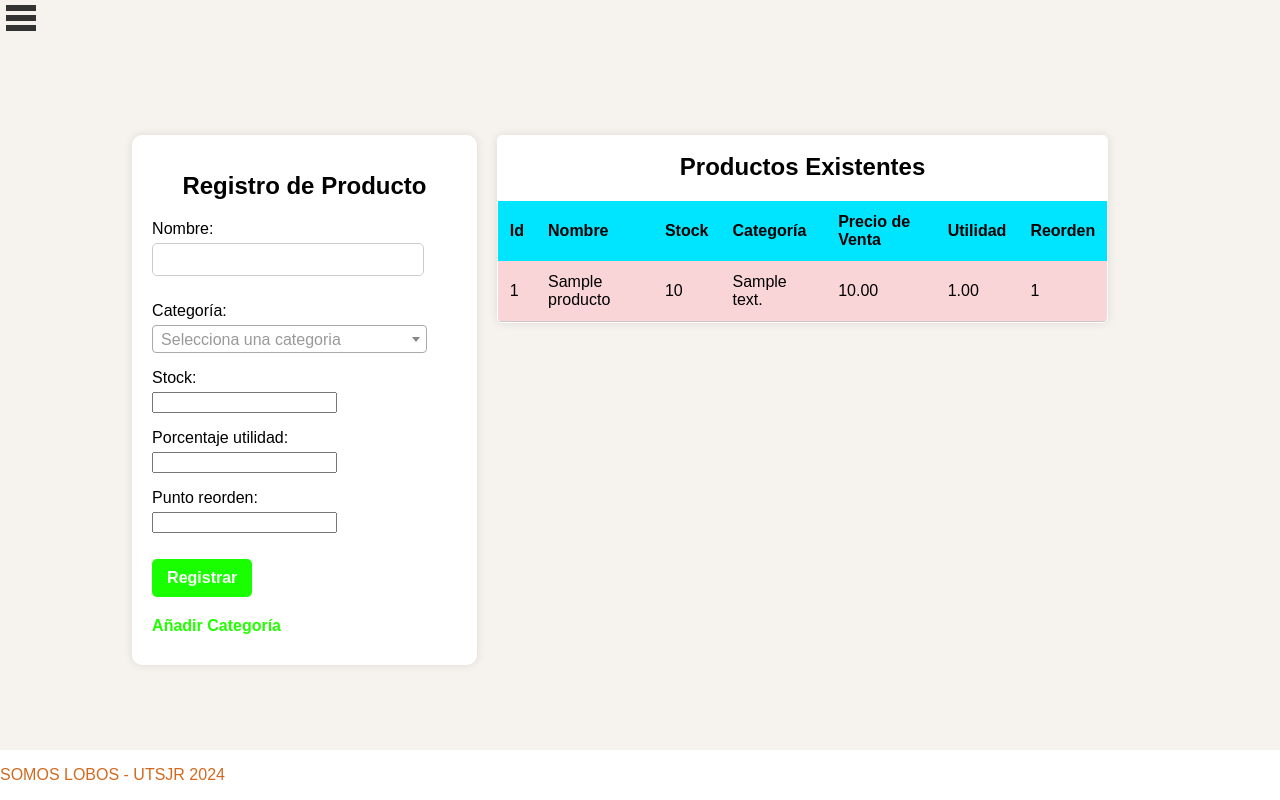
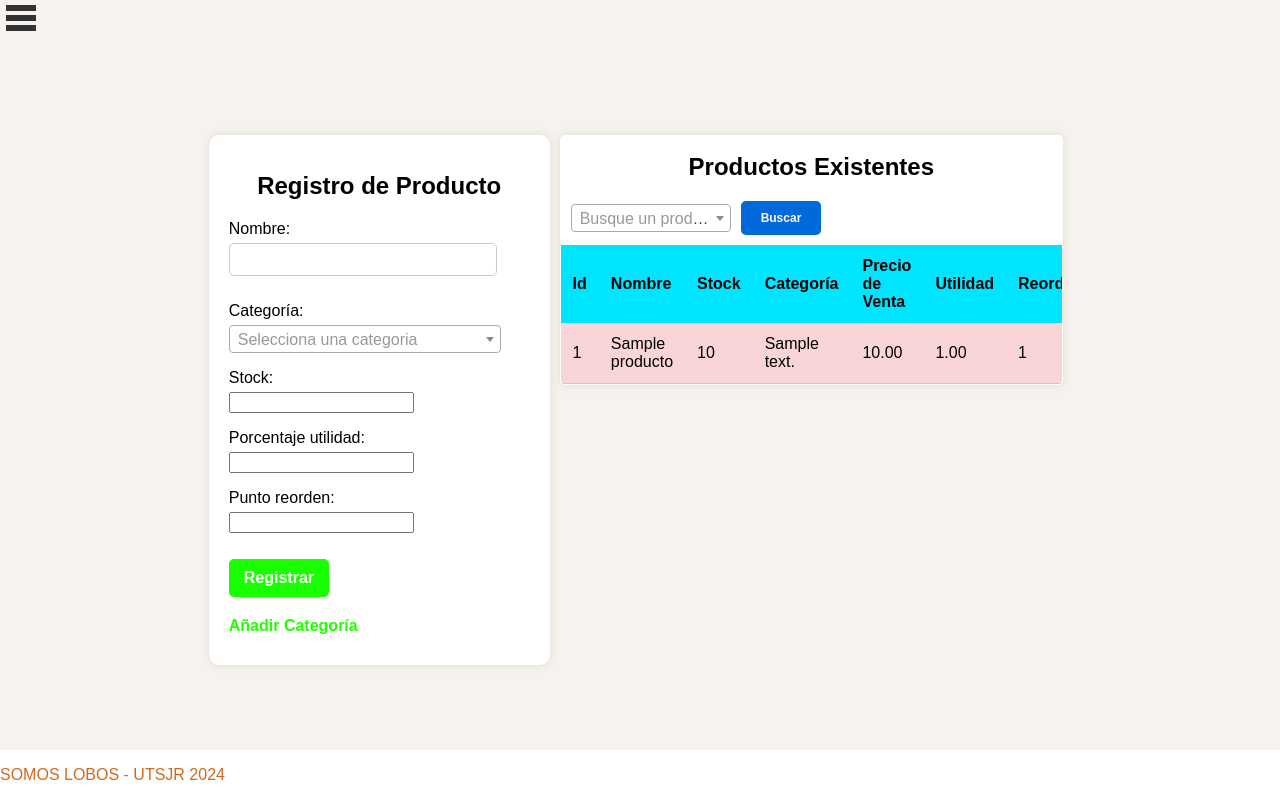
Before and after one commit to Cyrc3/estadias2, a Django app: page /registrar_inventario/ in a window 1280 px wide. Run offline with Django 3.2, Linux system fonts and the light colour scheme; tables that the repository leaves empty hold one stand-in row (values such as "Sample post"); some libraries are stand-ins or nearby versions.

Commit message:
busqueda de producto

```diff
--- a/estadias1/accounts/views.py
+++ b/estadias1/accounts/views.py
@@ -67,6 +67,7 @@ def registrar_proveedor(request):
 
 
 def registrar_producto(request):
+    query = request.GET.get('q','')
     if request.method == 'POST':
         form = ProductoForm(request.POST)
         if form.is_valid():
@@ -77,7 +78,12 @@ def registrar_producto(request):
     else:
         form = ProductoForm()
     productos = Producto.objects.all()
-    return render(request, 'registro_inventario.html', {'form':form, 'productos':productos})
+    #filtrar productos segun la busqueda
+    if query:
+        productos_filtrados = productos.filter(id_producto=query)
+    else:
+        productos_filtrados = productos
+    return render(request, 'registro_inventario.html', {'form':form, 'productos':productos,'productos_filtrados':productos_filtrados,'query':query})
 
 
 def registrar_categoria(request):
--- a/estadias1/estadias1/static/styles/styles.css
+++ b/estadias1/estadias1/static/styles/styles.css
@@ -16,15 +16,16 @@ body {
     border-radius: 10px;
     box-shadow: 0 0 10px rgba(0, 0, 0, 0.1);
     width: 45%;
-    margin-right: 20px;
+    margin-right: 10px;
+    margin-left: 7%;
     float: left;
     width: 30%;
 }
 
 /* Estilos para la tabla */
 .table-container {
-    width: 60%; /* Ajusta el ancho según tus necesidades */
-    max-height: 590px; /* Establece la altura máxima deseada */
+    width: 50%; /* Ajusta el ancho según tus necesidades */
+    max-height: 525px; /* Establece la altura máxima deseada */
     overflow-y: auto; /* Habilita el scroll vertical */
     border: 1px solid #ffffff;
     background-color: #fff;
@@ -96,6 +97,7 @@ input[type="submit"]:hover {
 table {
     width: 100%;
     border-collapse: collapse;
+    margin-top: 2%;
 }
 
 thead {
@@ -135,3 +137,29 @@ tbody tr:nth-child(even) {
 .low-stock {
     background-color: #fad5d8; /* Rojo claro */
 }
+
+#buscarProducto{
+    display: flex;
+    align-items: center;
+    justify-content: space-between;
+    width: 50%;
+    margin-left: 2%;
+}
+
+#btnBuscarProducto{
+    background-color: #006adb;
+    color: rgb(255, 249, 249);
+    font-weight: bold;
+    border: none;
+    padding: 10px 20px;
+    border-radius: 5px;
+    cursor: pointer;
+    font-size: 12px;
+    margin-left: 4%;
+}
+
+select[name="q"]{
+    padding: 10px 20px;
+    border-radius: 5px;
+    font-size: 13px;
+}
--- a/estadias1/estadias1/static/styles/styles_historico_compras.css
+++ b/estadias1/estadias1/static/styles/styles_historico_compras.css
@@ -35,6 +35,11 @@ h1 {
     font-weight: bold;
     font-size: 24px;
     margin: 40px 0 20px 0; /* Más espacio superior e inferior */
+}
+
+h3{
+    font-weight: 300;
+    padding-right: 61%;
 }
 
 .table-container {
--- a/estadias1/estadias1/templates/historico_compras.html
+++ b/estadias1/estadias1/templates/historico_compras.html
@@ -17,7 +17,7 @@
 <h1>Historial de Compras</h1>
 
 <form method="get" action="">
-    <h3>Filtros</h3>
+    <h3>Filtrar por:</h3>
     <label for="producto">Producto:</label>
     <select name="producto" id="producto">
         <option value="">Todos</option>
@@ -55,7 +55,7 @@
         <thead>
             <tr>
                 <th>No.</th>
-                <th>ID Compra</th>
+                <th>Compra No.</th>
                 <th>Fecha</th>
                 <th>Proveedor</th>
                 <th>Producto</th>
--- a/estadias1/estadias1/templates/registro_compra.html
+++ b/estadias1/estadias1/templates/registro_compra.html
@@ -101,7 +101,7 @@
 
 <div id="cambiarProveedor" class="modal">
     <div class="modal-content">
-        <p id="eliminarModal">¿Seguro que deseas cambiar el proveedor?, al aceptar modificarás todas las filas añadidas</p>
+        <p id="eliminarModal">¿Deseas cambiar el proveedor?</p>
         <button id="aceptarCambiar" type="button">Aceptar</button>
         <button id="cancelarCambiar" type="button">Cancelar</button>
     </div>
--- a/estadias1/estadias1/templates/registro_inventario.html
+++ b/estadias1/estadias1/templates/registro_inventario.html
@@ -30,6 +30,10 @@
                 placeholder: "Selecciona una categoria",
                 allowClear: true
             });
+            $('#selectBuscar').select2({
+                placeholder: "Busque un producto",
+                allowClear: true
+            });
         });
     </script>
     {% if form.errors %}
@@ -43,6 +47,16 @@
 </div>
 <div class="table-container">
     <h1>Productos Existentes</h1>
+    <form method="GET" action="{% url 'producto' %}" id="buscarProducto">
+        <select name="q" id="selectBuscar">
+            <option value="">Seleccione un producto</option>
+            {% for producto in productos %}
+            <option value="{{ producto.id_producto }}" {% if query == producto.id_producto|stringformat:"s" %}selected{% endif %}>{{ producto.nombre }}</option>
+            {% endfor %}
+        </select>
+        <button type="submit" id="btnBuscarProducto">Buscar</button>
+    </form>
+
     <table>
         <thead>
             <tr>
@@ -56,7 +70,7 @@
             </tr>
         </thead>
         <tbody>
-            {% for producto in productos %}
+            {% for producto in productos_filtrados %}
             <tr class="{% if producto.stock > 100 %}high-stock{% elif producto.stock >= 50 %}medium-stock{% else %}low-stock{% endif %}">
                 <td> {{producto.id_producto}} </td>
                 <td> {{producto.nombre}} </td>
```
